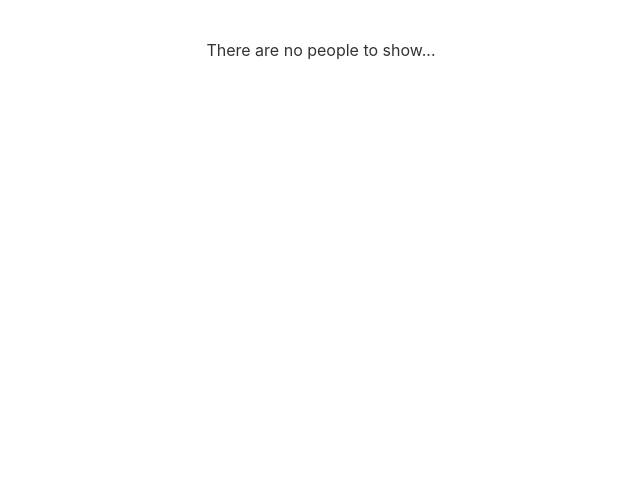
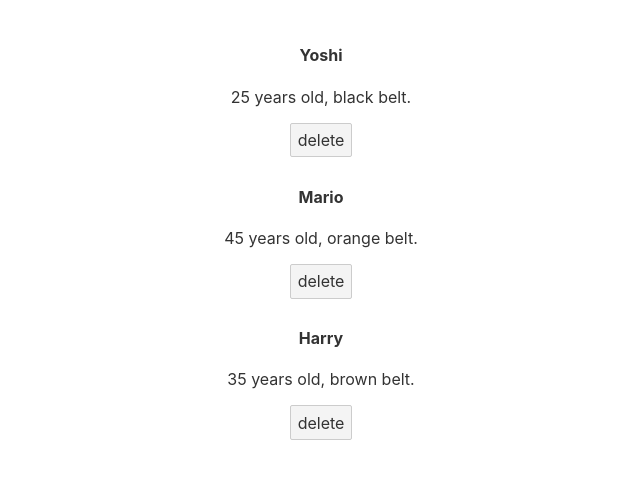
Before and after one commit to meIwata/svelteproject, a Svelte app: page / in a window 1280 px wide. Shown: the top 478 px of the page, without its empty margins (319-959 px from the left). Built offline with nearby package versions, Linux system fonts and the light colour scheme.

Commit message:
Inline Event Handlers

```diff
--- /dev/null
+++ b/src/App3.svelte
@@ -0,0 +1,59 @@
+<script>
+	let people = [
+		{name: "Yoshi", beltColour: "black", age: 25, id: 1},
+		{name: "Mario", beltColour: "orange", age: 45, id: 2},
+		{name: "Harry", beltColour: "brown", age: 35, id: 3}
+	]
+
+	const handleClick = (e, id)=>{
+		// delete the person from people
+		// console.log(id);
+
+		people = people.filter((person)=> person.id != id)
+		console.log(e);
+	}
+</script>
+
+<main>
+	{#each people as person (person.id)} <!-- person代表 陣列裡的每一個人-->
+		<div>
+			<h4>{person.name}</h4>
+			<p>{person.age} years old, {person.beltColour} belt.</p>
+			<!-- <button on:click={handleClick(person.id)}>delete</button> -->
+			<!-- <button on:click={()=>{
+				console.log("clicked me");
+			}}>delete</button> -->
+			<!-- <button on:click={()=>{
+				handleClick(person.id)
+			}}>delete</button> -->
+
+			<button on:click={(e)=>
+				handleClick(e, person.id)
+			}>delete</button>
+		</div>
+	{:else} <!-- 如果陣列裡面沒有資料就顯示... -->
+		<p>There are no people to show...</p>
+	{/each}
+</main>
+
+<style>
+	main {
+		text-align: center;
+		padding: 1em;
+		max-width: 240px;
+		margin: 0 auto;
+	}
+
+	h1 {
+		color: #ff3e00;
+		text-transform: uppercase;
+		font-size: 4em;
+		font-weight: 100;
+	}
+
+	@media (min-width: 640px) {
+		main {
+			max-width: none;
+		}
+	}
+</style>
--- a/src/main.js
+++ b/src/main.js
@@ -1,4 +1,4 @@
-import App from './App2.svelte';
+import App from './App3.svelte';
 
 const app = new App({
 	target: document.body,
```
